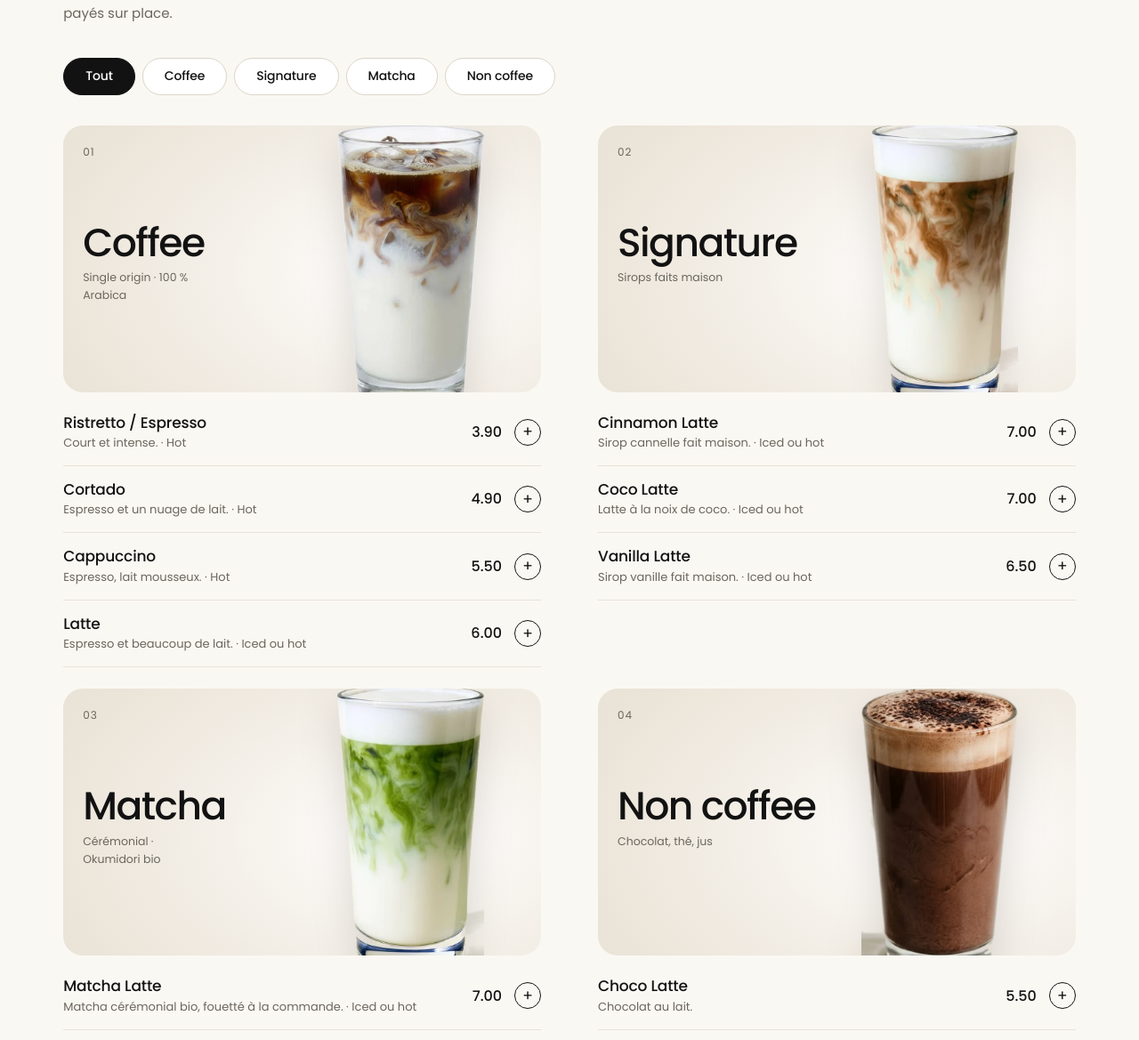
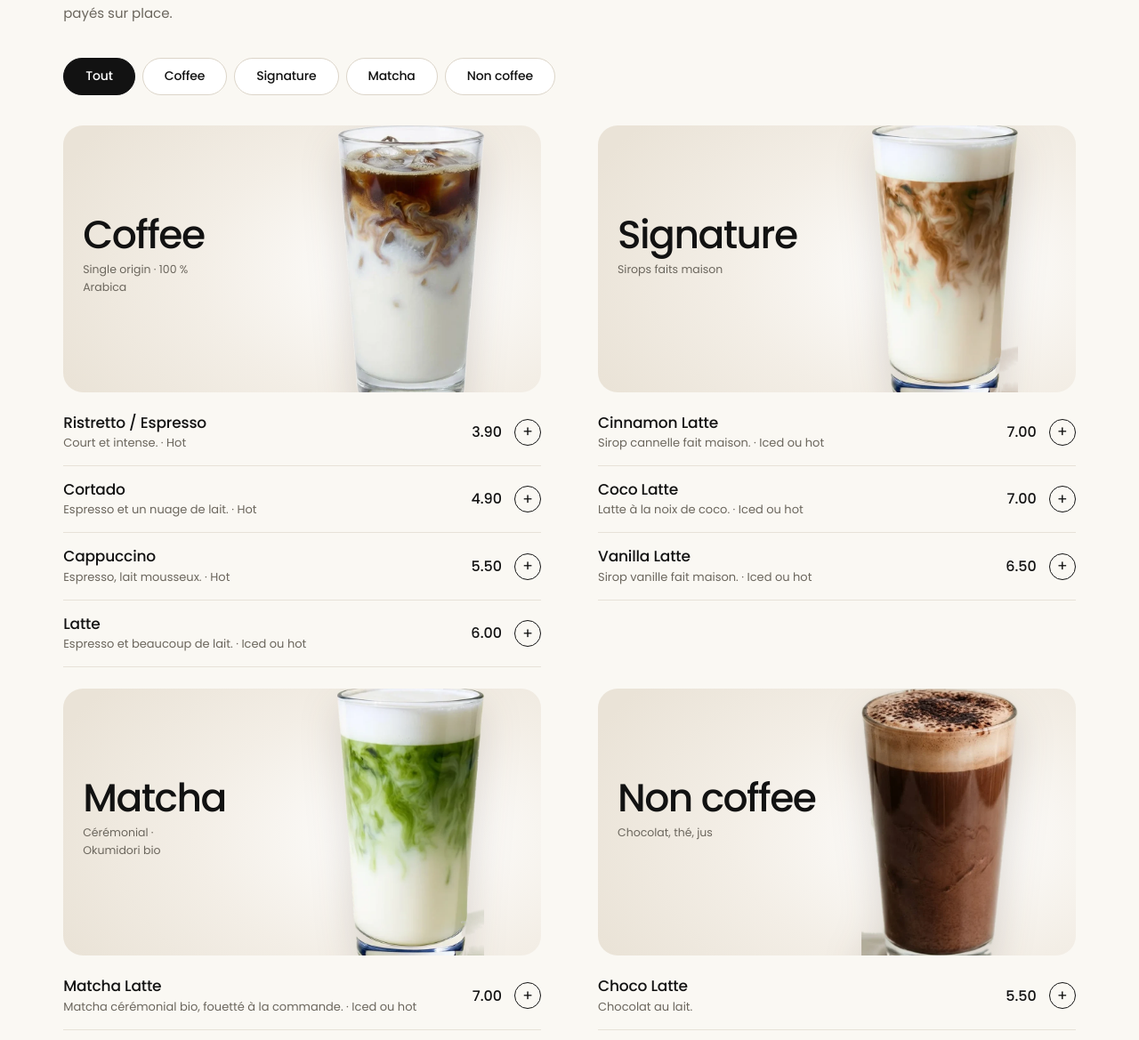
Before and after one commit to ahmad4241/brek-coffee, a PHP site: page / in a window 1280 px wide. Shown: the part 2914-4083 px from the top of the page at 89% size. Run offline with PHP 8.4, Linux system fonts and the light colour scheme; data that the repository does not hold is empty.

Commit message:
Carte : numéros retirés des panneaux
Co-Authored-By: Claude Opus 5.5 <noreply@anthropic.com>
Claude-Session: https://claude.ai/code/session_01RwtGGJRhPn4cCt5ZDeH92K

```diff
--- a/index.html
+++ b/index.html
@@ -15,7 +15,7 @@
 <meta property="og:url" content="https://naskon.com/demo/cafe/brek/">
 <link rel="icon" href="images/icon.svg" type="image/svg+xml">
 <link rel="preload" href="fonts/poppins-medium.woff" as="font" type="font/woff" crossorigin>
-<link rel="stylesheet" href="style.css?v=1794360325">
+<link rel="stylesheet" href="style.css?v=1794360356">
 <script type="application/ld+json">
 {
   "@context": "https://schema.org",
@@ -156,7 +156,7 @@
     </nav>
     <div class="groups" lang="en">
       <div class="group" data-cat="coffee">
-        <figure class="m-vis" aria-hidden="true"><img class="m-glass" src="images/menu/coffee.webp" alt="" loading="lazy"><figcaption><span class="m-no">01</span><span class="m-cat">Coffee</span><span class="m-cnote">Single origin · 100 % Arabica</span></figcaption></figure>
+        <figure class="m-vis" aria-hidden="true"><img class="m-glass" src="images/menu/coffee.webp" alt="" loading="lazy"><figcaption><span class="m-cat">Coffee</span><span class="m-cnote">Single origin · 100 % Arabica</span></figcaption></figure>
         <h3 class="sr" id="cat-coffee">Coffee</h3>
         <ul class="m-list" aria-labelledby="cat-coffee">
         <li><button type="button" class="card-btn m-row" data-item="espresso" aria-label="Ristretto / Espresso, CHF 3.90. Ajouter à la commande">
@@ -178,7 +178,7 @@
         </ul>
       </div>
       <div class="group" data-cat="signature">
-        <figure class="m-vis" aria-hidden="true"><img class="m-glass" src="images/menu/signature.webp" alt="" loading="lazy"><figcaption><span class="m-no">02</span><span class="m-cat">Signature</span><span class="m-cnote">Sirops faits maison</span></figcaption></figure>
+        <figure class="m-vis" aria-hidden="true"><img class="m-glass" src="images/menu/signature.webp" alt="" loading="lazy"><figcaption><span class="m-cat">Signature</span><span class="m-cnote">Sirops faits maison</span></figcaption></figure>
         <h3 class="sr" id="cat-signature">Signature</h3>
         <ul class="m-list" aria-labelledby="cat-signature">
         <li><button type="button" class="card-btn m-row" data-item="cinnamon-latte" aria-label="Cinnamon Latte, CHF 7.00. Ajouter à la commande">
@@ -196,7 +196,7 @@
         </ul>
       </div>
       <div class="group" data-cat="matcha">
-        <figure class="m-vis" aria-hidden="true"><img class="m-glass" src="images/menu/matcha.webp" alt="" loading="lazy"><figcaption><span class="m-no">03</span><span class="m-cat">Matcha</span><span class="m-cnote">Cérémonial · Okumidori bio</span></figcaption></figure>
+        <figure class="m-vis" aria-hidden="true"><img class="m-glass" src="images/menu/matcha.webp" alt="" loading="lazy"><figcaption><span class="m-cat">Matcha</span><span class="m-cnote">Cérémonial · Okumidori bio</span></figcaption></figure>
         <h3 class="sr" id="cat-matcha">Matcha</h3>
         <ul class="m-list" aria-labelledby="cat-matcha">
         <li><button type="button" class="card-btn m-row" data-item="matcha-latte" aria-label="Matcha Latte, CHF 7.00. Ajouter à la commande">
@@ -218,7 +218,7 @@
         </ul>
       </div>
       <div class="group" data-cat="noncoffee">
-        <figure class="m-vis" aria-hidden="true"><img class="m-glass" src="images/menu/noncoffee.webp" alt="" loading="lazy"><figcaption><span class="m-no">04</span><span class="m-cat">Non coffee</span><span class="m-cnote">Chocolat, thé, jus</span></figcaption></figure>
+        <figure class="m-vis" aria-hidden="true"><img class="m-glass" src="images/menu/noncoffee.webp" alt="" loading="lazy"><figcaption><span class="m-cat">Non coffee</span><span class="m-cnote">Chocolat, thé, jus</span></figcaption></figure>
         <h3 class="sr" id="cat-noncoffee">Non coffee</h3><ul class="m-list" aria-labelledby="cat-noncoffee">
         <li><button type="button" class="card-btn m-row" data-item="choco-latte" aria-label="Choco Latte, CHF 5.50. Ajouter à la commande">
           <span class="m-main"><span class="m-name">Choco Latte</span><span class="m-desc" lang="fr">Chocolat au lait.</span></span>
@@ -382,9 +382,9 @@
 </dialog>
 <!-- /ORDER -->
 
-<script src="site.js?v=1794360325" defer></script>
-<script src="order.js?v=1794360325" defer></script>
-<script src="avis.js?v=1794360325" defer></script>
-<script src="phero.js?v=1794360325" defer></script>
+<script src="site.js?v=1794360356" defer></script>
+<script src="order.js?v=1794360356" defer></script>
+<script src="avis.js?v=1794360356" defer></script>
+<script src="phero.js?v=1794360356" defer></script>
 </body>
 </html>
--- a/style.css
+++ b/style.css
@@ -483,6 +483,6 @@ html.js-draw .f-brand.in p { opacity: 1; transform: none; transition: opacity .6
 .m-vis .m-glass { position: absolute; right: 9%; bottom: -6%; top: auto; left: auto; height: 104%; width: auto; max-width: none; object-fit: contain; filter: drop-shadow(0 18px 22px rgba(60,45,30,.16)); -webkit-mask-image: none; mask-image: none; }
 @media (min-width: 900px) { .m-vis .m-glass { right: 12%; bottom: -8%; height: 108%; } }
 .m-vis figcaption { top: 20px; bottom: auto; }
-.m-vis .m-cat { margin-top: 34px; }
+.m-vis .m-cat { margin-top: 28px; }
 .m-vis .m-cnote { max-width: 11em; }
-@media (min-width: 900px) { .m-vis .m-cat { margin-top: 70px; } }
+@media (min-width: 900px) { .m-vis .m-cat { margin-top: 80px; } }
```
